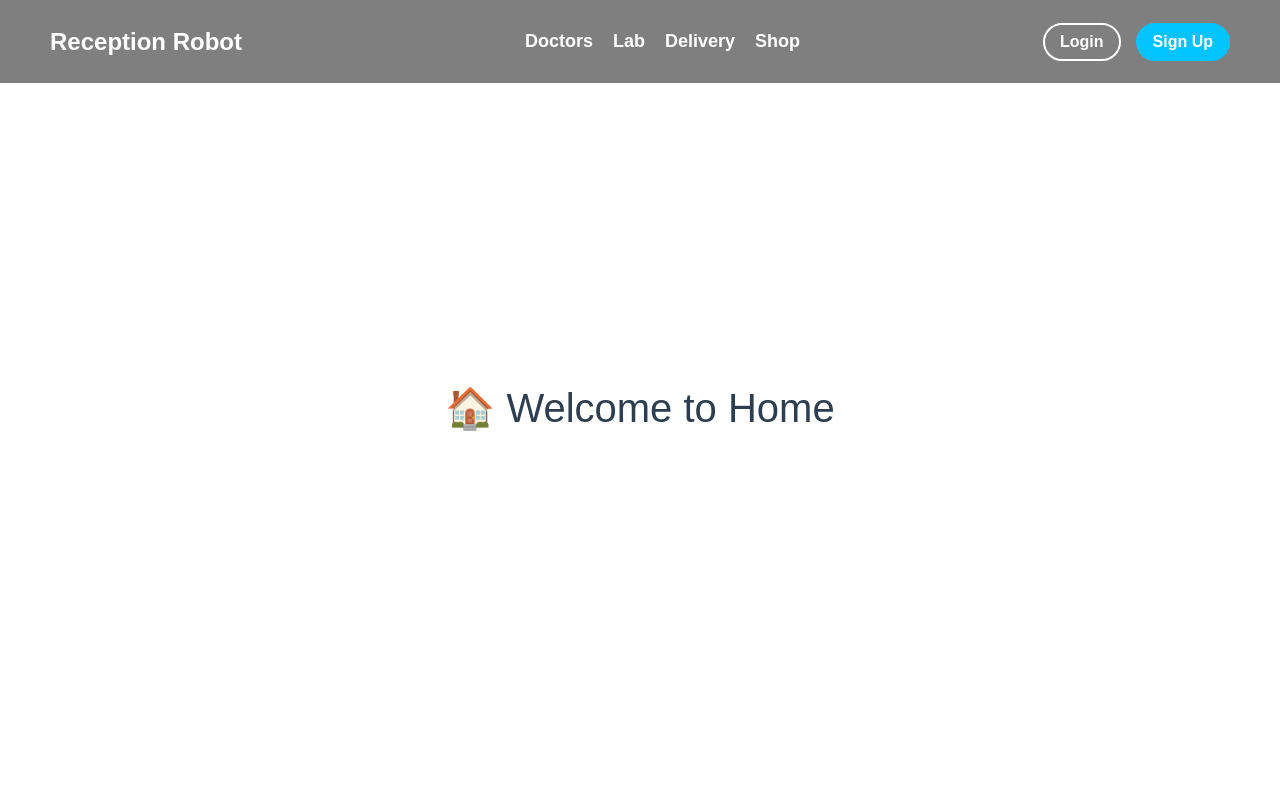
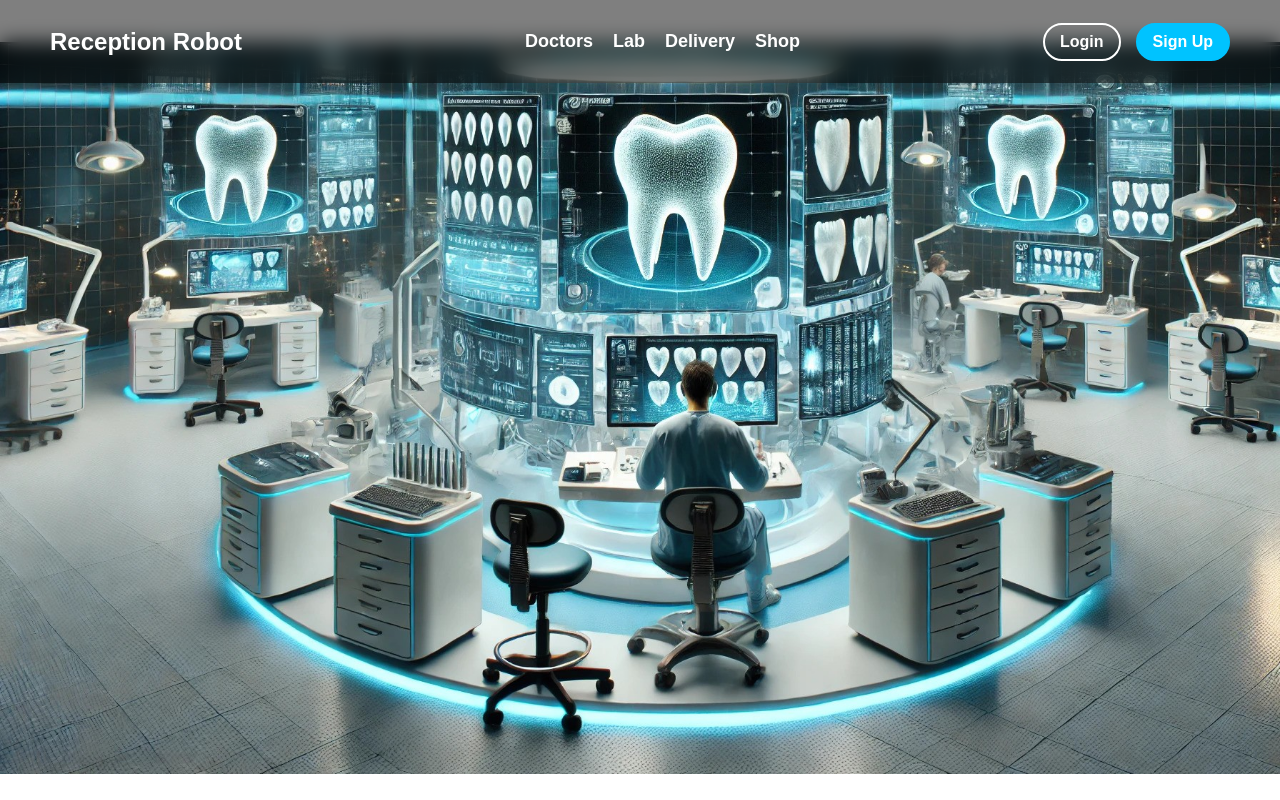
Before and after one commit to HossamElDeenKamal2003/update-front-reception-robot, a Vue app: page / in a window 1280 px wide. Shown: the top 800 px of the page. Built offline with nearby package versions, Linux system fonts and the light colour scheme.

Commit message:
Add files via upload

```diff
--- a/src/components/navbars/doctorNavbar.vue
+++ b/src/components/navbars/doctorNavbar.vue
@@ -73,7 +73,7 @@ export default {
       // Remove user data
       localStorage.removeItem("token");
       localStorage.removeItem("username");
-      localStorage.removeItem("uid");;
+      localStorage.removeItem("uid");
       // Close the drawer if it is open
       this.drawerOpen = false;
 
--- a/src/views/home/homeComponent.vue
+++ b/src/views/home/homeComponent.vue
@@ -4,7 +4,9 @@
     <NavbarComponent />
 
     <!-- Sections -->
-    <section id="home">🏠 Welcome to Home</section>
+    <section id="home">
+      <img src="../../assets/homeImage.jpg" style="width: 100vw">
+    </section>
 
     <section id="services">
       <ServicesComponent />
```
Also changed, not shown: src/assets/homeImage.jpg (added).
